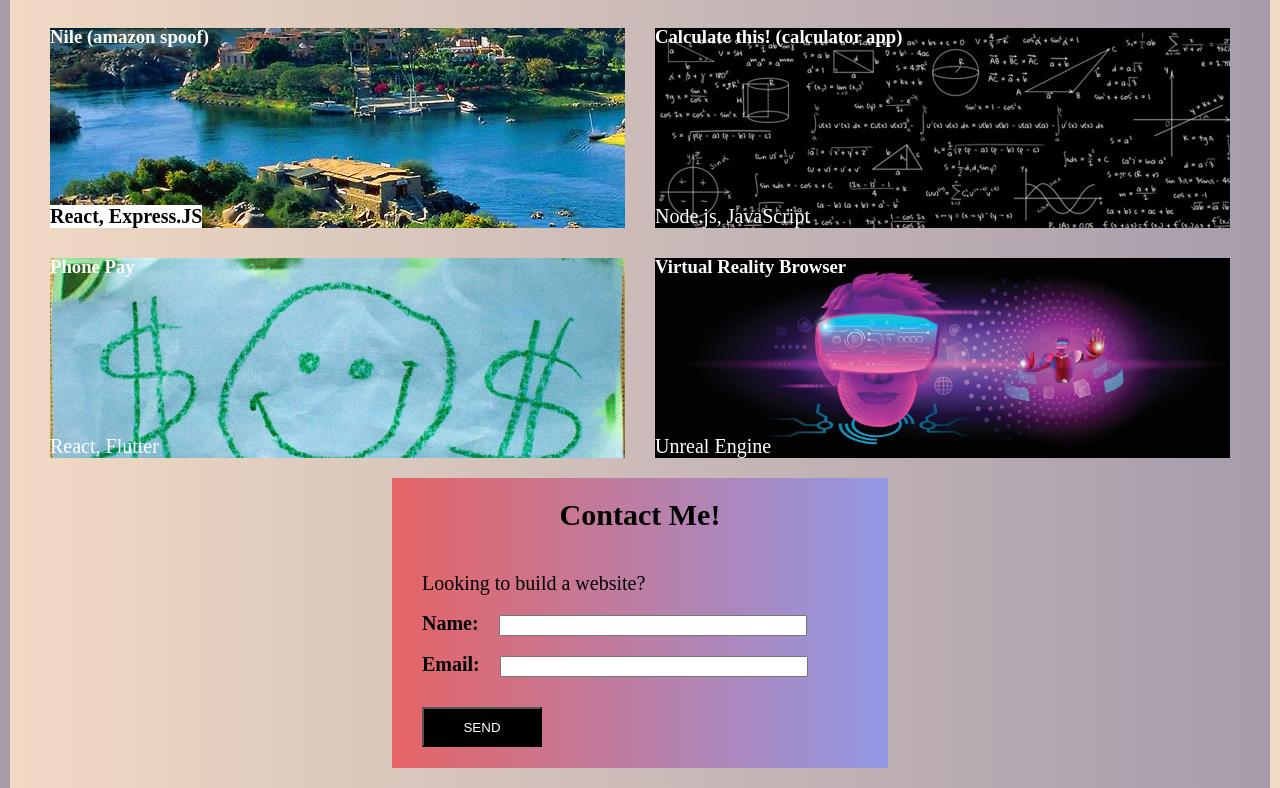
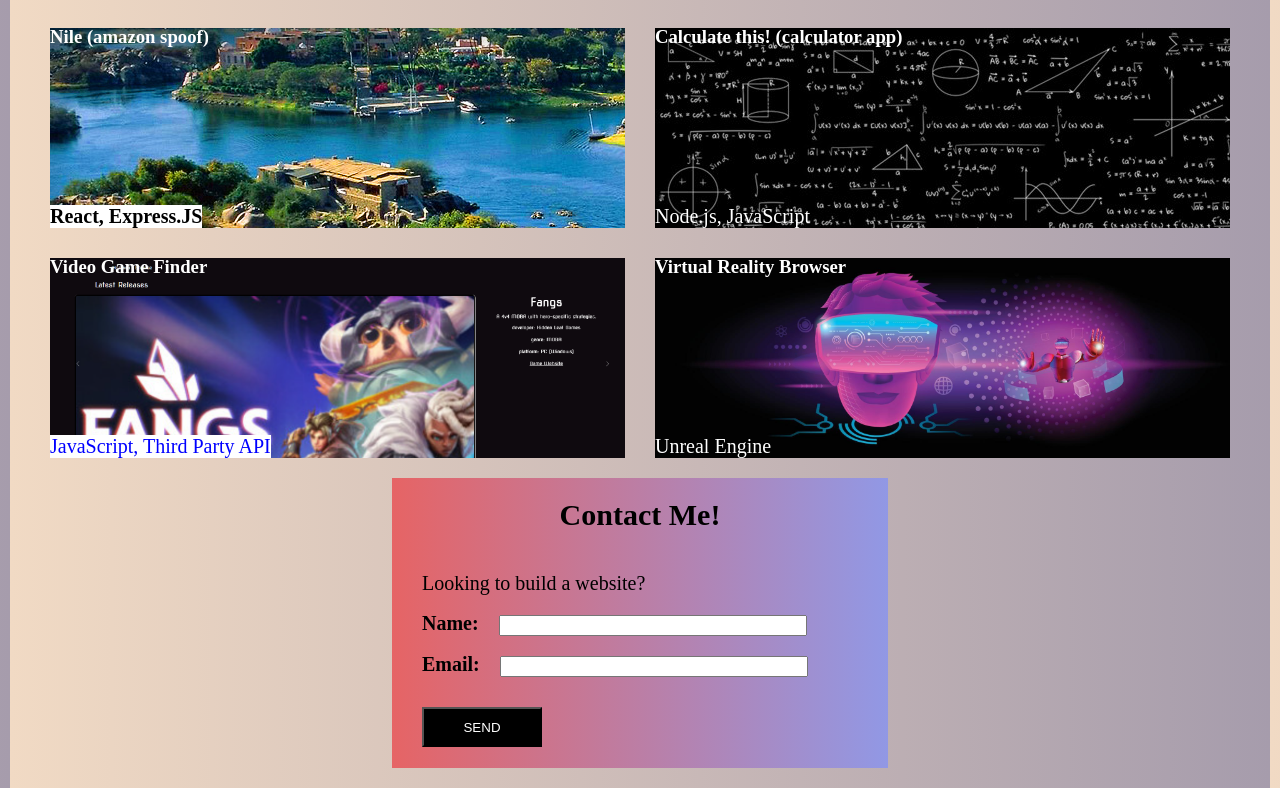
Before and after one commit to Kenny4297/Professional_Portfolio, a plain HTML site: page index.html in a window 1280 px wide. Shown: the part 780-1568 px from the top of the page. Drawn offline with Linux system fonts and the light colour scheme.

Commit message:
added the group peoject to my portfolio

```diff
--- a/assets/style.css
+++ b/assets/style.css
@@ -174,7 +174,7 @@ h2 {
 }
 
 .work-example-4 {
-    background-image: url(./images/Krabs-dollar-Banner.jpeg);
+    background-image: url(../assets/images/VideoGameFinder.png);
     background-size: cover;
     -webkit-background-size: cover;
     -moz-background-size: cover;
--- a/index.html
+++ b/index.html
@@ -66,8 +66,8 @@
 
             <div class="grid-item work-example-4">
                 <a href="https://pay.google.com/gp/w/u/0/home/activity?sctid=2186774752475801" target="_blank">
-                    <h3>Phone Pay</h3>
-                    <p>React, Flutter</p>
+                    <h3>Video Game Finder</h3>
+                    <p style="color: blue; background-color: white">JavaScript, Third Party API</p>
                 </a>
             </div>
 
```
Also changed, not shown: assets/images/VideoGameFinder.png (added).
